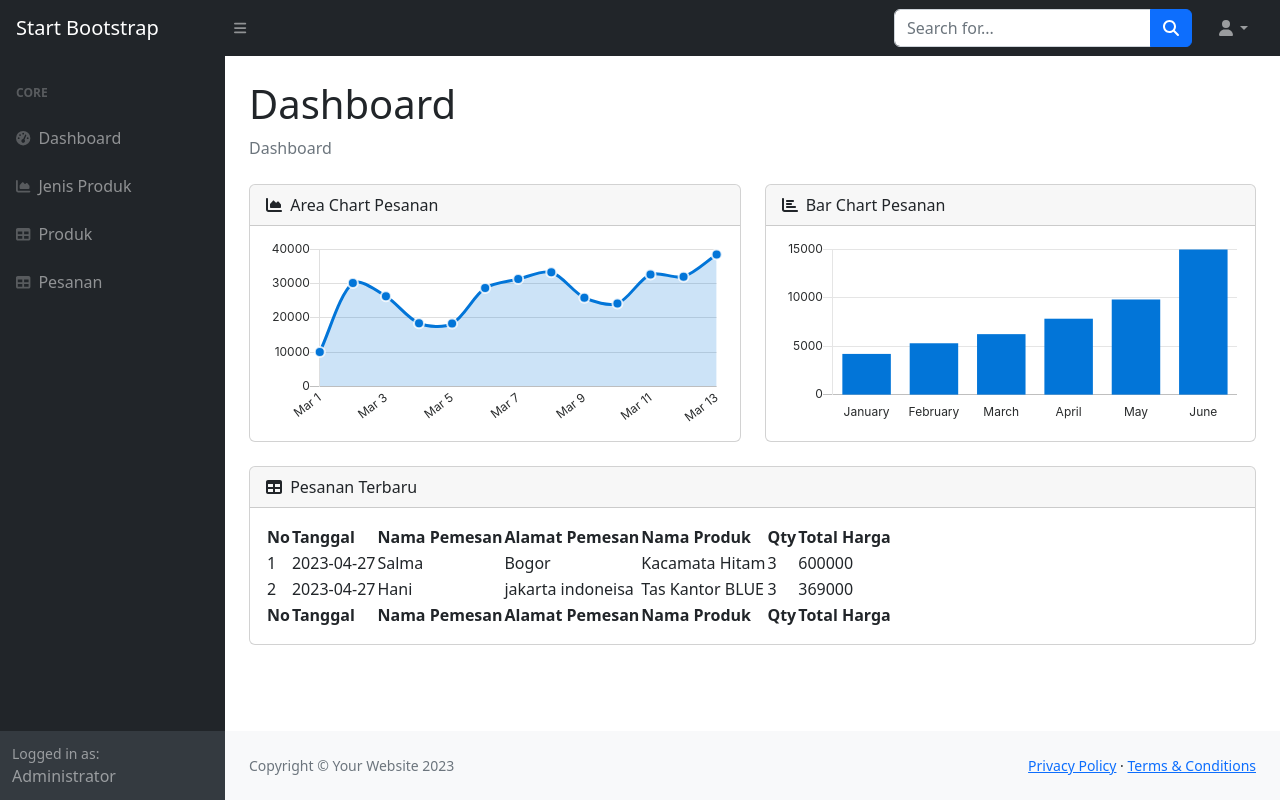
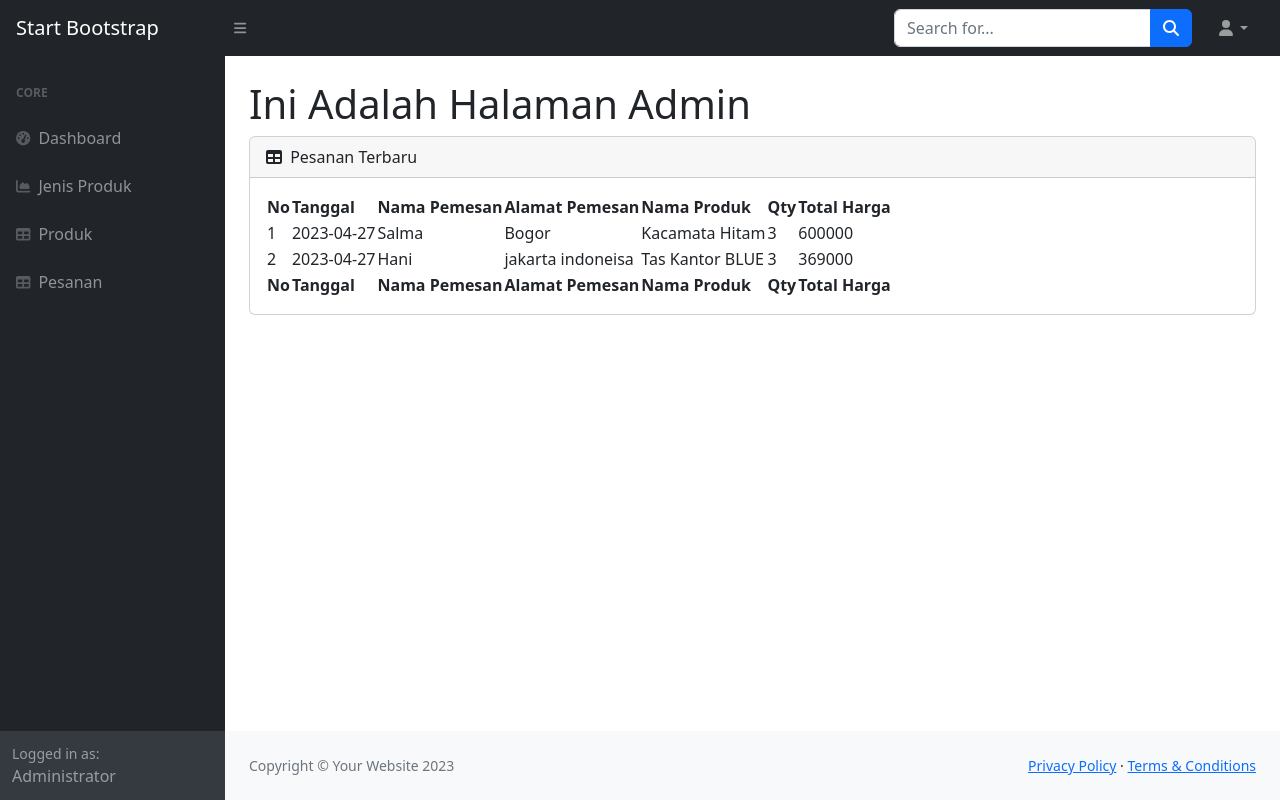
Before and after one commit to Arifianafii/Project-ecommerce-PHPMySQL, a PHP site: page /administrator/dashboard.php in a window 1280 px wide. Run offline with PHP 8.4, Linux system fonts and the light colour scheme; data comes from the database, SQL or seed files in the repository; some libraries are stand-ins or nearby versions.

Commit message:
UTS Project E-commerce

```diff
--- a/E-shopper/administrator/dashboard.php
+++ b/E-shopper/administrator/dashboard.php
@@ -4,30 +4,7 @@ include_once('page/nav.php');
 ?>
 <main>
     <div class="container-fluid px-4">
-        <h1 class="mt-4">Dashboard</h1>
-        <ol class="breadcrumb mb-4">
-            <li class="breadcrumb-item active">Dashboard</li>
-        </ol>
-        <div class="row">
-            <div class="col-xl-6">
-                <div class="card mb-4">
-                    <div class="card-header">
-                        <i class="fas fa-chart-area me-1"></i>
-                        Area Chart Pesanan
-                    </div>
-                    <div class="card-body"><canvas id="myAreaChart" width="100%" height="40"></canvas></div>
-                </div>
-            </div>
-            <div class="col-xl-6">
-                <div class="card mb-4">
-                    <div class="card-header">
-                        <i class="fas fa-chart-bar me-1"></i>
-                        Bar Chart Pesanan
-                    </div>
-                    <div class="card-body"><canvas id="myBarChart" width="100%" height="40"></canvas></div>
-                </div>
-            </div>
-        </div>
+        <h1 class="mt-4">Ini Adalah Halaman Admin</h1>
         <div class="card mb-4">
             <div class="card-header">
                 <i class="fas fa-table me-1"></i>
--- a/E-shopper/index.php
+++ b/E-shopper/index.php
@@ -22,7 +22,7 @@ include_once('page/nav.php');
 								<button type="button" class="btn btn-default get">Get it now</button>
 							</div>
 							<div class="col-sm-6">
-								<img src="images/home/girl1.jpg" class="girl img-responsive" alt="" />
+								<img src="images/home/shopping.png" class="girl img-responsive" alt="" />
 								<img src="images/home/pricing.png" class="pricing" alt="" />
 							</div>
 						</div>
@@ -49,7 +49,7 @@ include_once('page/nav.php');
 								<button type="button" class="btn btn-default get">Get it now</button>
 							</div>
 							<div class="col-sm-6">
-								<img src="images/home/girl3.jpg" class="girl img-responsive" alt="" />
+								<img src="images/home/shopping2.png" class="girl img-responsive" alt="" />
 								<img src="images/home/pricing.png" class="pricing" alt="" />
 							</div>
 						</div>
```
Also changed, not shown: E-shopper/images/home/shopping.png (added), E-shopper/images/home/shopping2.png (added), 1 other file.
